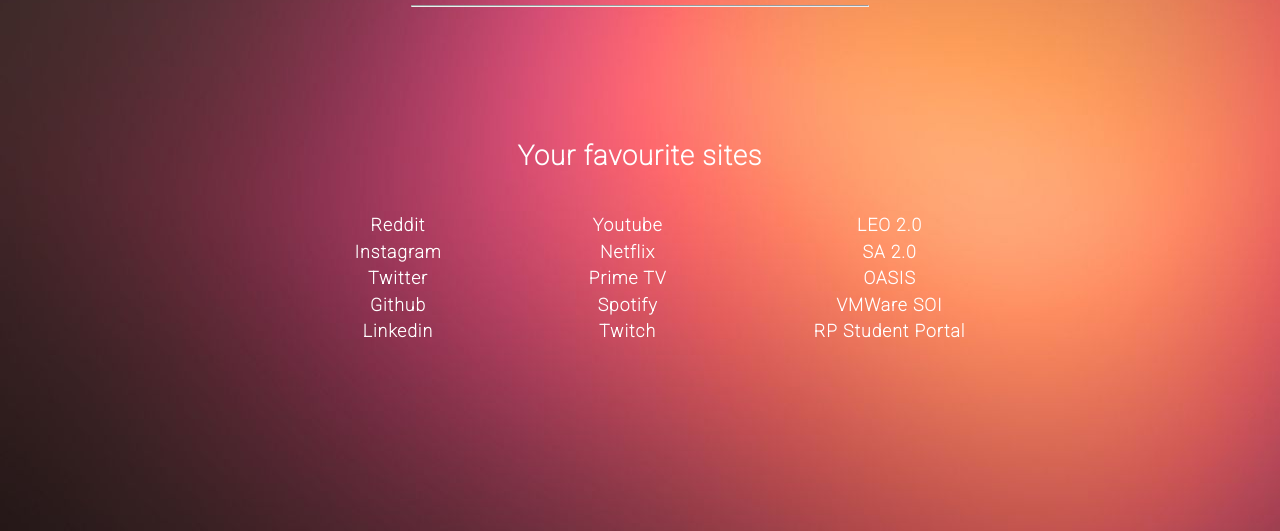
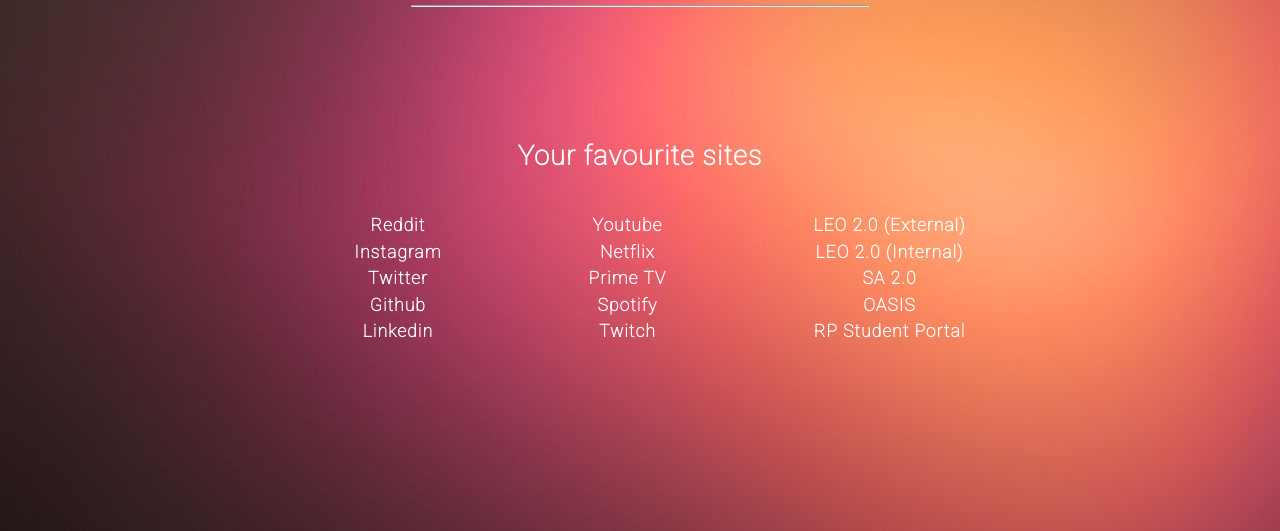
Before and after one commit to Exrion/Exrion.github.io, a plain HTML site: page index.html in a window 1280 px wide. Shown: the part 269-800 px from the top of the page. Drawn offline with Linux system fonts and the light colour scheme.

Commit message:
Update index.html

```diff
--- a/index.html
+++ b/index.html
@@ -35,10 +35,10 @@
       </div>
       <div class="rightcol">
         <ul class="listformat">
-          <li><a href="https://rpfs.rp.edu.sg/adfs/ls/?wa=wsignin1.0&wtrealm=https%3a%2f%2fmyleo.rp.edu.sg%2f&wreply=https%3a%2f%2fmyleo.rp.edu.sg%2fCoreBase%2fLogin%2fADFSAutoLogin%3fReturnUrl%3d%252FCoreBase%252FHome%252FIndex" class="underline">LEO 2.0</a></li>
+          <li><a href="https://rpfs.rp.edu.sg/adfs/ls/?wa=wsignin1.0&wtrealm=https%3a%2f%2fmyleo.rp.edu.sg%2f&wreply=https%3a%2f%2fmyleo.rp.edu.sg%2fCoreBase%2fLogin%2fADFSAutoLogin%3fReturnUrl%3d%252FCoreBase%252FHome%252FIndex" class="underline">LEO 2.0 (External)</a></li>
+          <li><a href="https://myleo.rp.edu.sg/CoreBase/Login/Index" class="underline">LEO 2.0 (Internal)</a></li>
           <li><a href="https://mysa.rp.edu.sg" class="underline">SA 2.0</a></li>
           <li><a href="https://student-oasis.rp.edu.sg/psp/cs92stud/?cmd=login&languageCd=ENG&" class="underline">OASIS</a></li>
-          <li><a href="https://vc.soi.rp.edu.sg/ui" class="underline">VMWare SOI</a></li>
           <li><a href="https://students.rp.edu.sg/" class="underline">RP Student Portal</a></li>
         </ul>
       </div>
```
